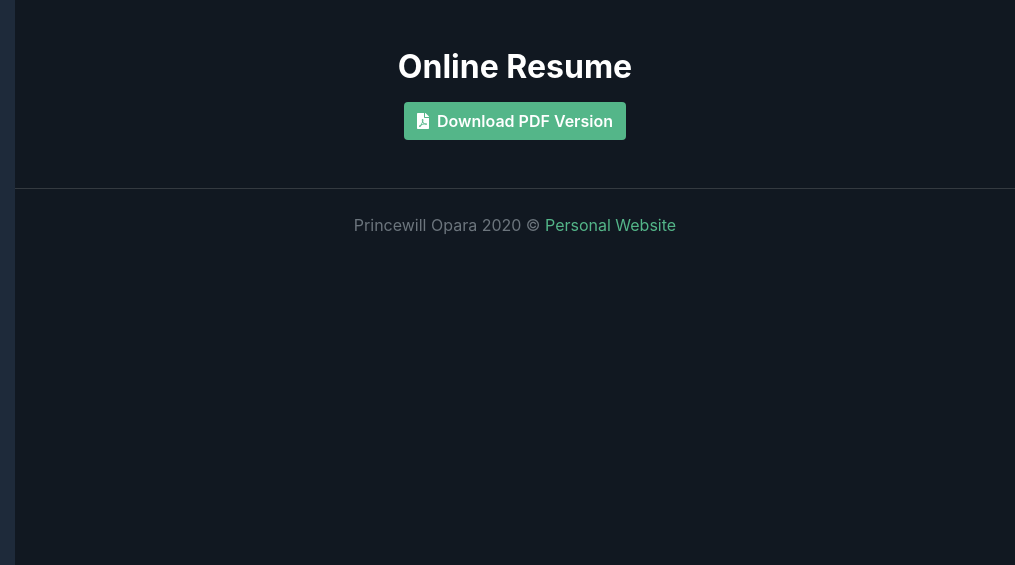
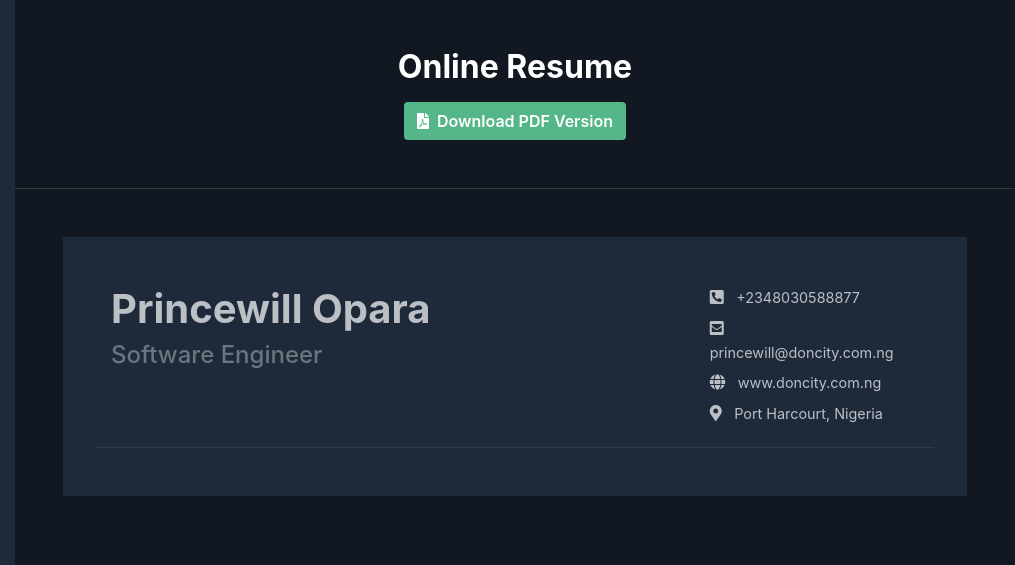
Before and after one commit to doncity-tech/my-portfolio, a plain HTML site: page resume.html in a window 1280 px wide. Shown: the top 565 px of the page, 265-1280 px from the left. Drawn offline with Linux system fonts and the light colour scheme; files whose address does not match are found by name.

Commit message:
This is ok

```diff
--- a/resume.html
+++ b/resume.html
@@ -74,6 +74,24 @@
         </div>
       </div>
     </section>
+    <section class="p-3 p-lg-5">
+      <div class="container resume-section p-5">
+        <div class="row border-bottom border-dark">
+          <div class="col-lg-8">
+            <h1 class="font-weight-bold">Princewill Opara</h1>
+            <h4 class="text-secondary">Software Engineer</h4>
+          </div>
+          <div class="col-4 resume-addr d-flex justify-content-end">
+            <ul>
+              <li><i class="fas fa-phone-square-alt mr-2"></i> <span>+2348030588877</span></li>
+              <li><i class="fas fa-envelope-square mr-2"></i> <span>princewill@doncity.com.ng</span></li>
+              <li><i class="fas fa-globe mr-2"></i> <span>www.doncity.com.ng</span></li>
+              <li><i class="fas fa-map-marker-alt mr-2"></i> <span>Port Harcourt, Nigeria</span></li>
+            </ul>
+          </div>
+        </div>
+      </div>
+    </section>
     <footer>
       <p class="text-center mt-4 text-secondary">Princewill Opara 2020 &copy <span class="footer-span">Personal Website</span></p>
     </footer>
--- a/styles/resume.css
+++ b/styles/resume.css
@@ -0,0 +1,13 @@
+.resume-section {
+  background: #1e2a3a;
+  color: rgba(255, 255, 255, 0.7);
+}
+.resume-addr ul{
+  list-style-type: none;
+}
+.resume-addr li{
+  padding-bottom: 0.4rem;
+}
+.resume-addr span {
+  font-size: 0.9rem;
+}
```
